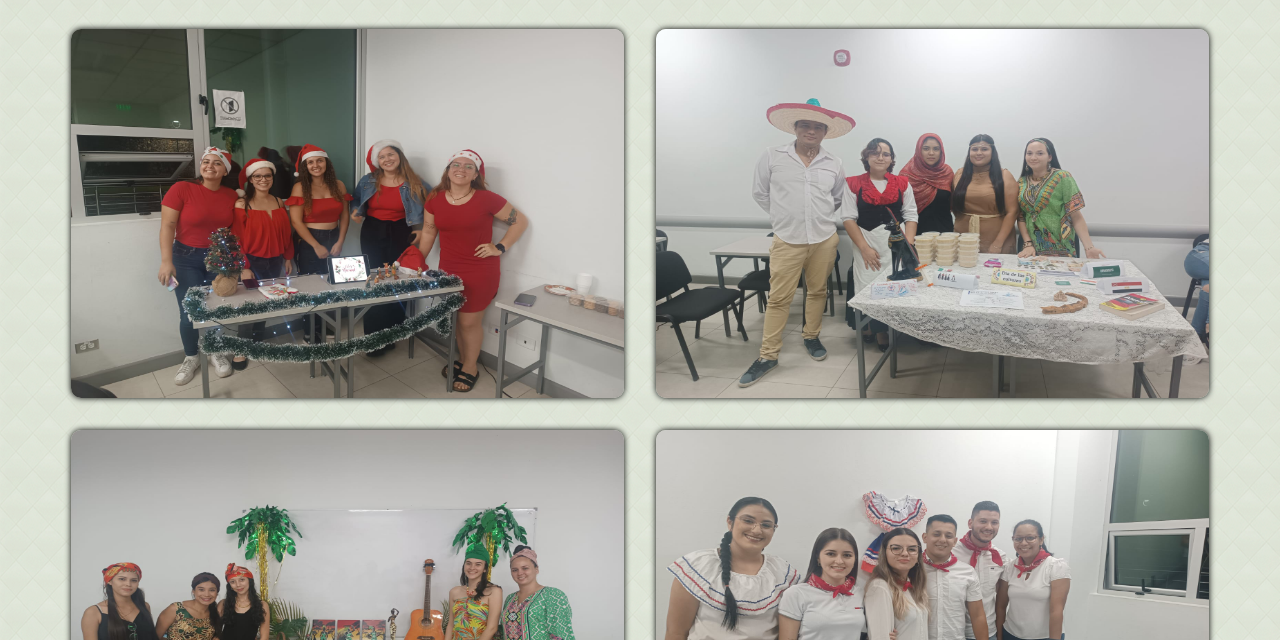
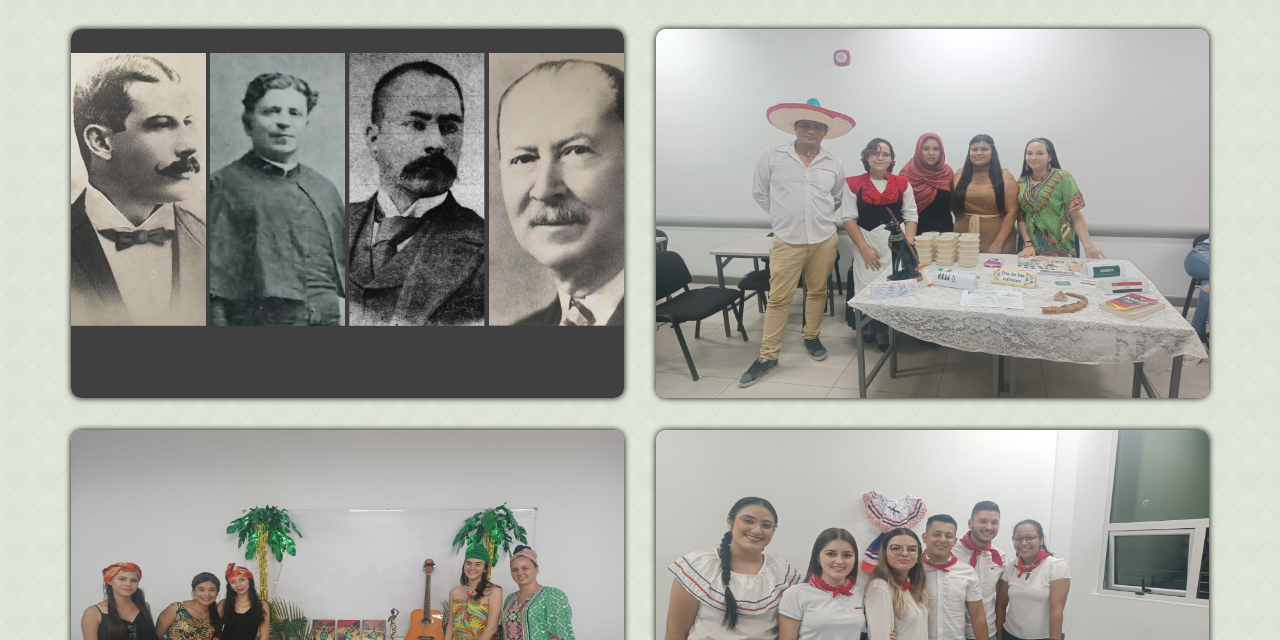
Before and after one commit to tellez3588/bitacoraliteraturacostarricense, a plain HTML site: page galeria.html in a window 1280 px wide. Shown: the part 160-800 px from the top of the page. Drawn offline with Linux system fonts and the light colour scheme.

Commit message:
Update galeria.html

```diff
--- a/galeria.html
+++ b/galeria.html
@@ -23,7 +23,7 @@
         <a href="/bitacoraliteraturacostarricense/">Regresar</a>
     </div>
     <section class="gallery-container">
-        <img src="./images/s11_1.jpg" alt="">
+        <img src="./images/olimpo.jpg" alt="">
         <img src="./images/s11_2.jpg" alt="">
         <img src="./images/s11_3.jpg" alt="">
         <img src="./images/s11_4.jpg" alt="">
```
